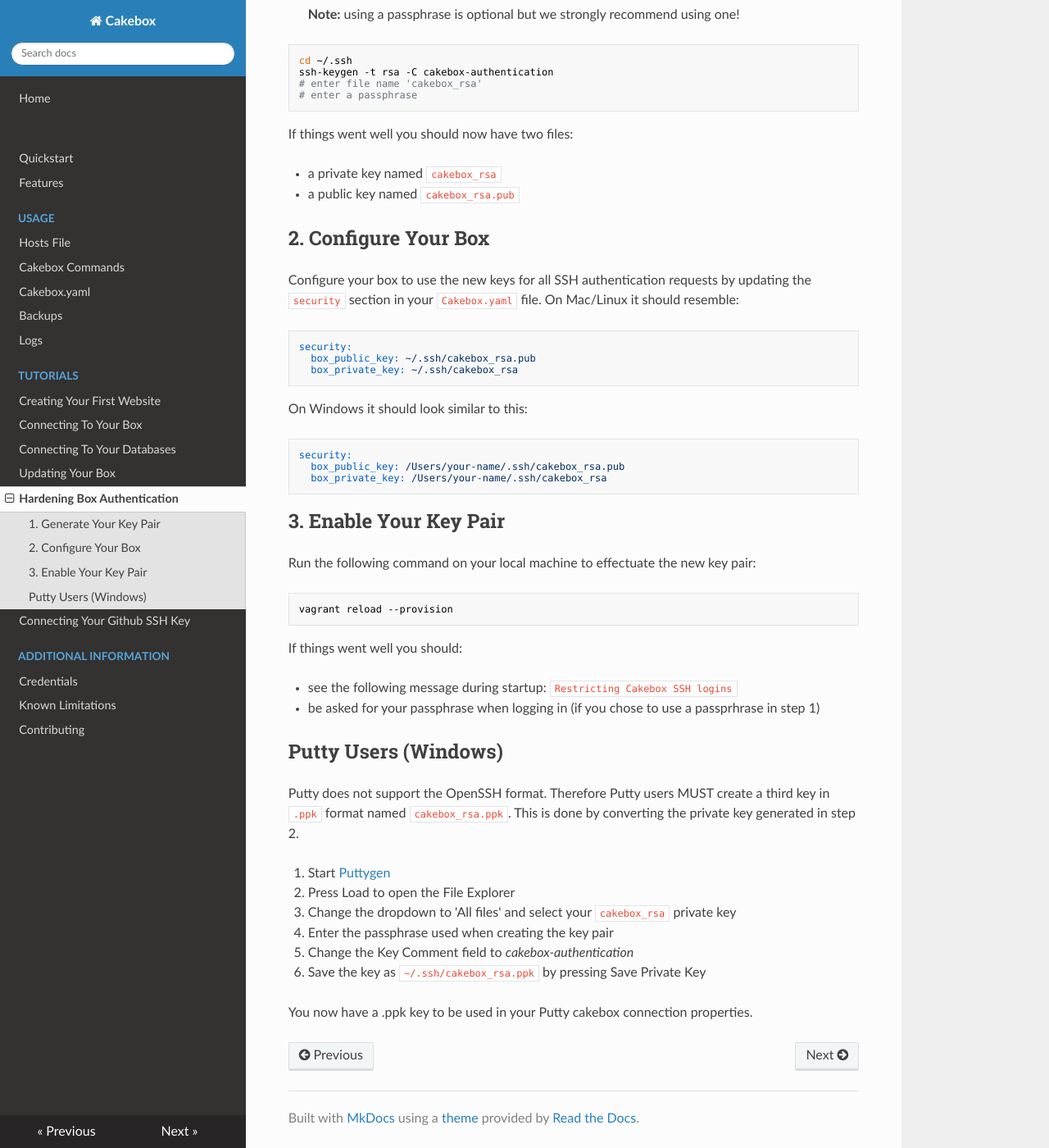
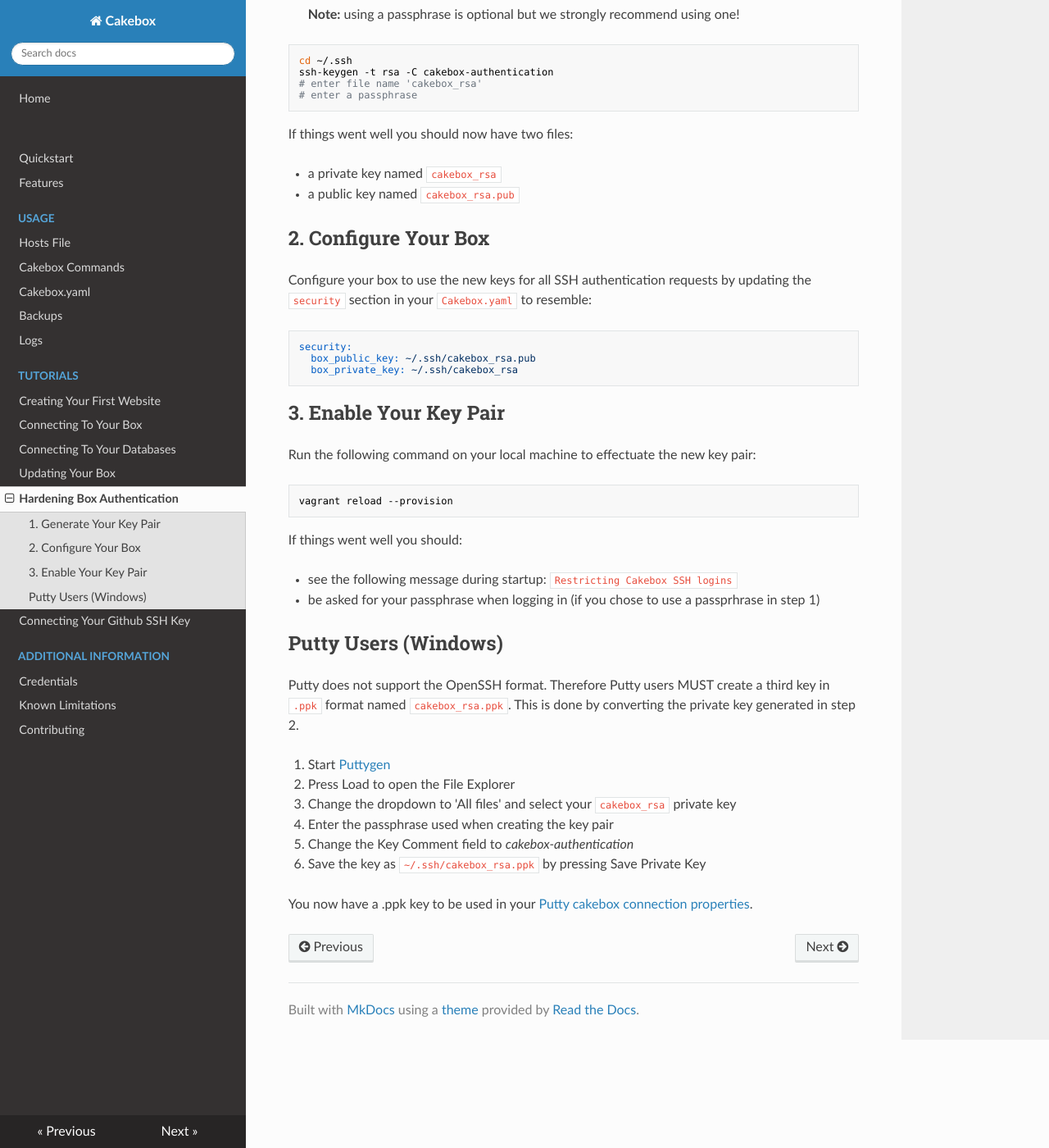
Before and after one commit to alt3/cakebox, an MkDocs documentation site: the page built from docs/sources/tutorials/hardening-box-authentication.md, in a window 1280 px wide and 1400 px high, scrolled down 354 px. Shown: the whole window at 82% size. Built offline with MkDocs 1.6.1, drawn with Linux system fonts in a browser that asks for light colours; nearby versions of some CDN libraries; old or Windows-style settings are respelled for this version of MkDocs.

Commit message:
Remove windows-specific homedirectory reference

````diff
--- a/docs/sources/tutorials/hardening-box-authentication.md
+++ b/docs/sources/tutorials/hardening-box-authentication.md
@@ -29,20 +29,12 @@ If things went well you should now have two files:
 
 Configure your box to use the new keys for all SSH
 authentication requests by updating the ``security`` section in your
-``Cakebox.yaml`` file. On Mac/Linux it should resemble:
+``Cakebox.yaml`` to resemble:
 
 ```yaml
 security:
   box_public_key: ~/.ssh/cakebox_rsa.pub
   box_private_key: ~/.ssh/cakebox_rsa
-```
-
-On Windows it should look similar to this:
-
-```yaml
-security:
-  box_public_key: /Users/your-name/.ssh/cakebox_rsa.pub
-  box_private_key: /Users/your-name/.ssh/cakebox_rsa
 ```
 
 ## 3. Enable Your Key Pair
@@ -72,4 +64,5 @@ the private key generated in step 2.
 5. Change the Key Comment field to *cakebox-authentication*
 6. Save the key as ``~/.ssh/cakebox_rsa.ppk`` by pressing Save Private Key
 
-You now have a .ppk key to be used in your Putty cakebox connection properties.
+You now have a .ppk key to be used in your
+[Putty cakebox connection properties](http://cakebox.readthedocs.org/en/latest/tutorials/connecting-your-github-ssh-key/#putty-users-windows).
````
